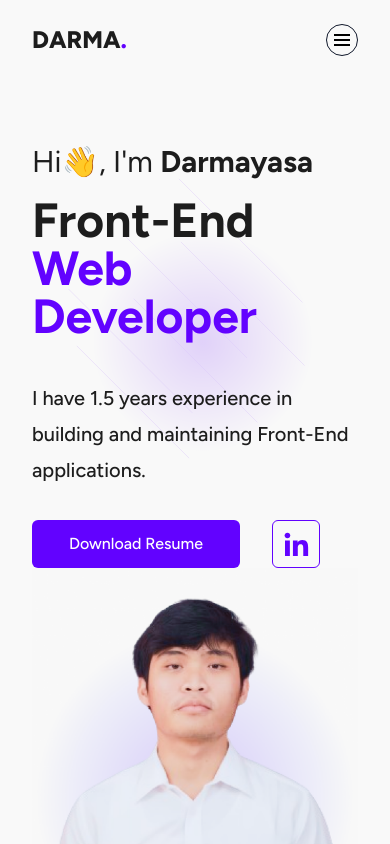
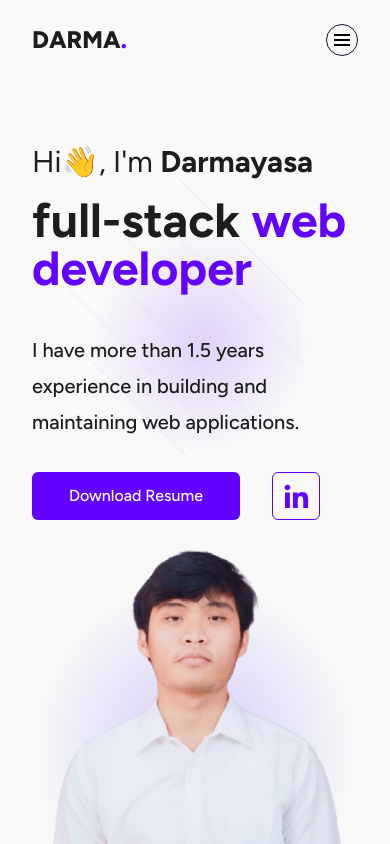
Before and after one commit to kadekdarmayasa/kadekdarmayasa.com, a React (Vite) app: page / in a window 390 px wide. Shown: the top 844 px of the page. Built offline with nearby package versions, Linux system fonts and the light colour scheme.

Commit message:
feat: add responsive to certifications section

```diff
--- a/index.html
+++ b/index.html
@@ -12,7 +12,7 @@
     <link rel="icon" type="image/png" href="/icon/favicon-16x16.png" />
     <link rel="apple-touch-icon" href="/icon/apple-touch-icon.png" />
     <link rel="manifest" href="/site.webmanifest" />
-    <title>Kadek Darmayasa</title>
+    <title>Kadek Darmayasa | Fullstack Web Developer</title>
   </head>
   <body>
     <div id="root"></div>
--- a/src/components/Banner.tsx
+++ b/src/components/Banner.tsx
@@ -12,11 +12,11 @@ const Banner = () => {
               Hi👋, I'm <b className='font-bold'>Darmayasa</b>
             </small>
             <h1 className='text-5xl font-bold mb-10'>
-              Front-End <span className='text-purple'>Web Developer</span>
+              full-stack <span className='text-purple'>web developer</span>
             </h1>
-            <p className='text-xl leading-9 mb-8 font-medium'>
-              I have 1.5 years experience in building and maintaining Front-End
-              applications.{' '}
+            <p className='text-xl leading-9 mb-8 font-medium max-w-[640px]'>
+              I have more than 1.5 years experience in building and maintaining
+              web applications.{' '}
             </p>
             <div className='flex gap-8'>
               <a
--- a/src/components/Certification.tsx
+++ b/src/components/Certification.tsx
@@ -11,16 +11,24 @@ const Certification = () => {
     dots: true,
     infinite: true,
     speed: 1000,
-    slidesToShow: 3,
-    slidesToScroll: 3,
+    slidesToShow: 2,
+    slidesToScroll: 2,
     autoplay: true,
     autoplaySpeed: 5000,
-    centerMode: true,
+    responsive: [
+      {
+        breakpoint: 1020,
+        settings: {
+          slidesToShow: 1,
+          slidesToScroll: 1,
+        },
+      },
+    ],
   }
 
   return (
     <section className='px-8 text-black mt-20 bg-light-gray'>
-      <div className='sm:container px-20 py-20'>
+      <div className='sm:container md:px-20 py-20'>
         <div>
           <h2 className='text-4xl font-bold'>🚀 Certifications Earned</h2>
           <p className='text-xl font-medium mt-6 max-w-[700px] leading-9'>
--- a/src/components/Navbar.tsx
+++ b/src/components/Navbar.tsx
@@ -20,7 +20,7 @@ const Navbar = () => {
           <img src={menuIcon} alt='Click to toggle the menu list' />
         </button>
         <ul
-          className={`fixed md:static md:flex items-center bg-light-gray/90 backdrop-blur-md top-20 md:top-0 z-40 md:z-auto left-0 px-8 md:px-0 right-0 origin-top ${
+          className={`fixed md:static md:flex items-center bg-light-gray/90 md:bg-light-gray/0 backdrop-blur-md md:backdrop-blur-0 top-20 md:top-0 z-40 md:z-auto left-0 px-8 md:px-0 right-0 origin-top ${
             isMenuListShown ? 'scale-y-100 opacity-1' : 'scale-y-0 opacity-0'
           } transition-all md:scale-100 md:opacity-100`}>
           {menus.map((menu) => {
```
